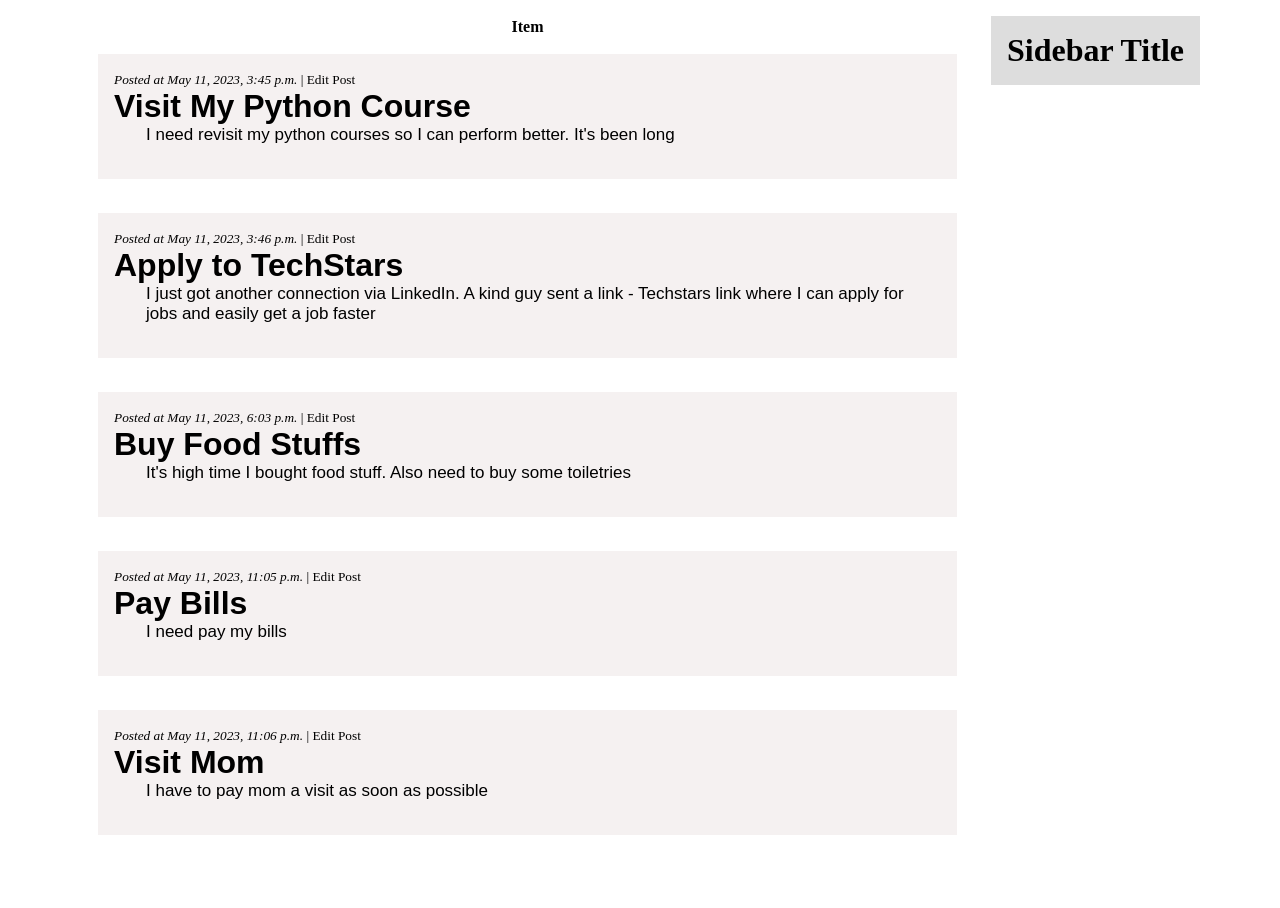
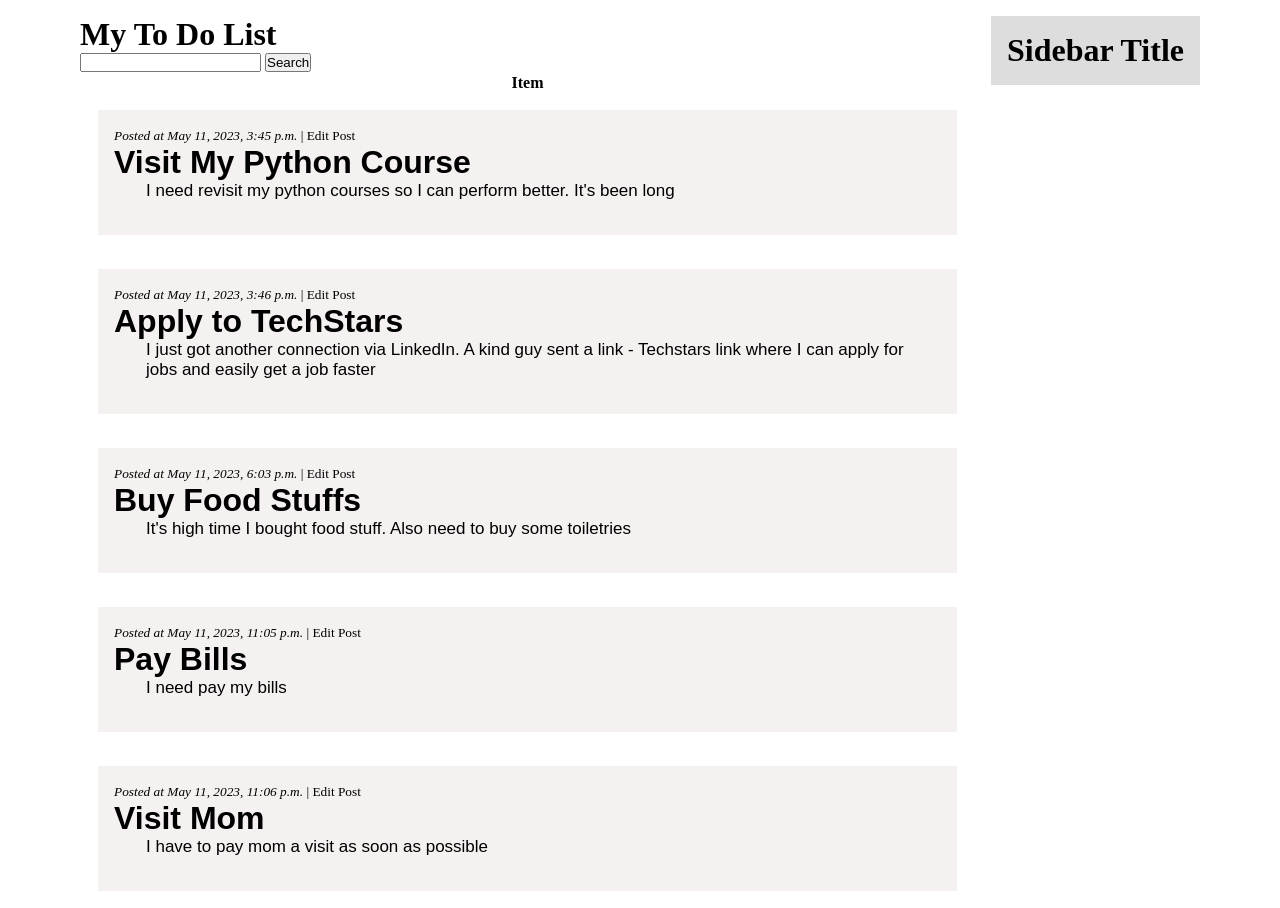
Before and after one commit to chivicoko/viq-website, a Django app: page /todo/tasks/ in a window 1280 px wide. Shown: the part 85-993 px from the top of the page. Before the commit the page ends 920 px from the top, so only its background shows below. Run offline with Django 4.2, Linux system fonts and the light colour scheme; a user stored in the database is signed in; data comes from the database, SQL or seed files in the repository; both versions use the stored data as it was after the commit.

Commit message:
Added todo/task search feature

```diff
--- a/viq/todo/templates/todo/task_list.html
+++ b/viq/todo/templates/todo/task_list.html
@@ -1,6 +1,13 @@
 {% extends 'base.html' %}
 
 {% block content %}
+    <h1>My To Do List</h1>
+
+    <form action="" method="get">
+        <input type="text" name="search-area" value="{{search_input}}">
+        <input type="submit" value="Search">
+    </form>
+
     <table>
         <tr>
             <th>Item</th>
--- a/viq/todo/views.py
+++ b/viq/todo/views.py
@@ -19,6 +19,13 @@ class TaskList(LoginRequiredMixin, ListView):
         context = super().get_context_data(**kwargs)
         context["tasks"] = context["tasks"].filter(user=self.request.user)
         context["count"] = context["tasks"].filter(complete=False).count()
+
+        # the search item ---------
+        search_input = self.request.GET.get('search-area') or ''
+        if search_input:
+            context['tasks'] = context['tasks'].filter(title__icontains=search_input)
+            context['search_input'] = search_input
+            # ----------
         return context
 
 
```
Also changed, not shown: viq/db.sqlite3.
